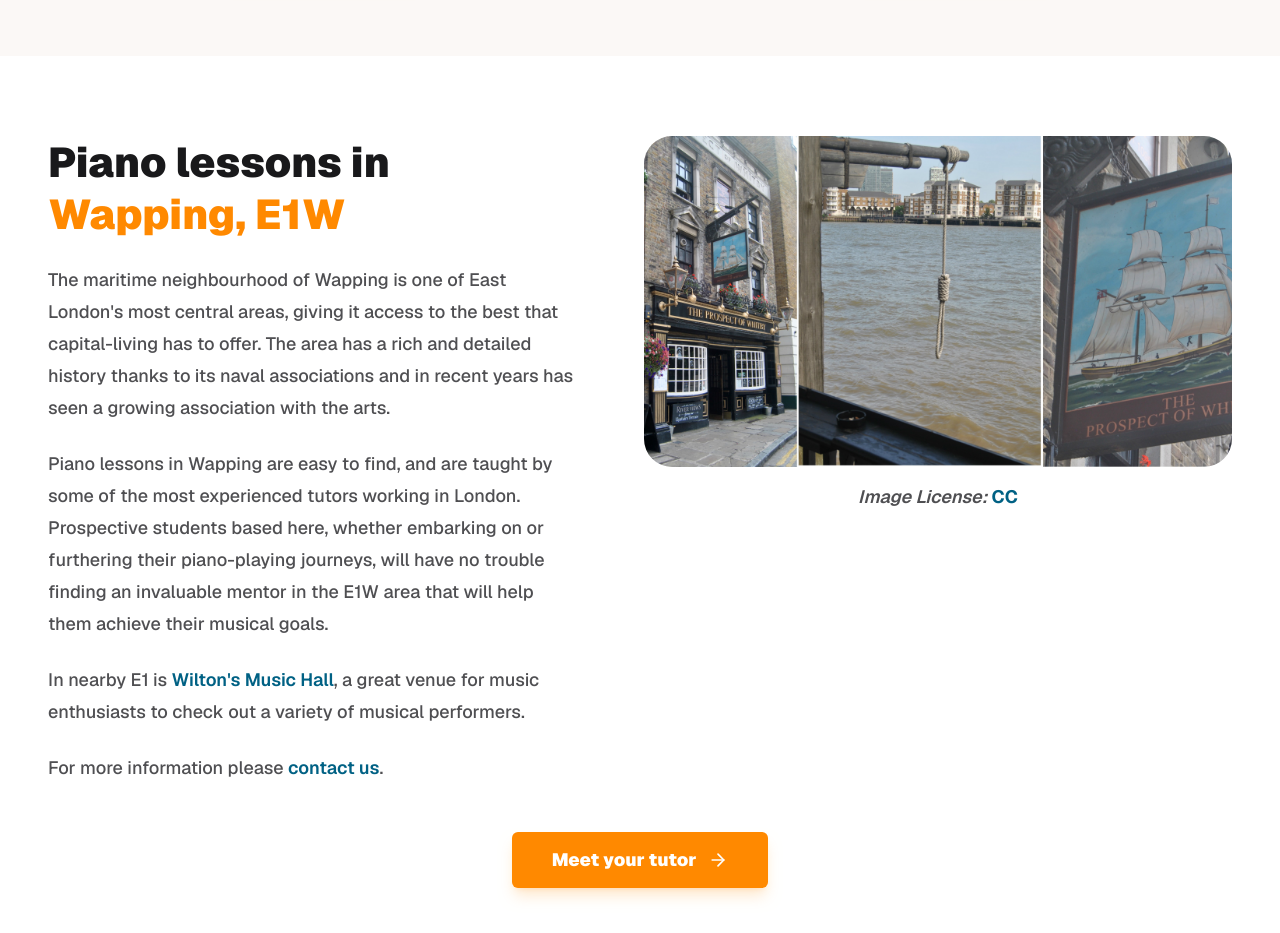
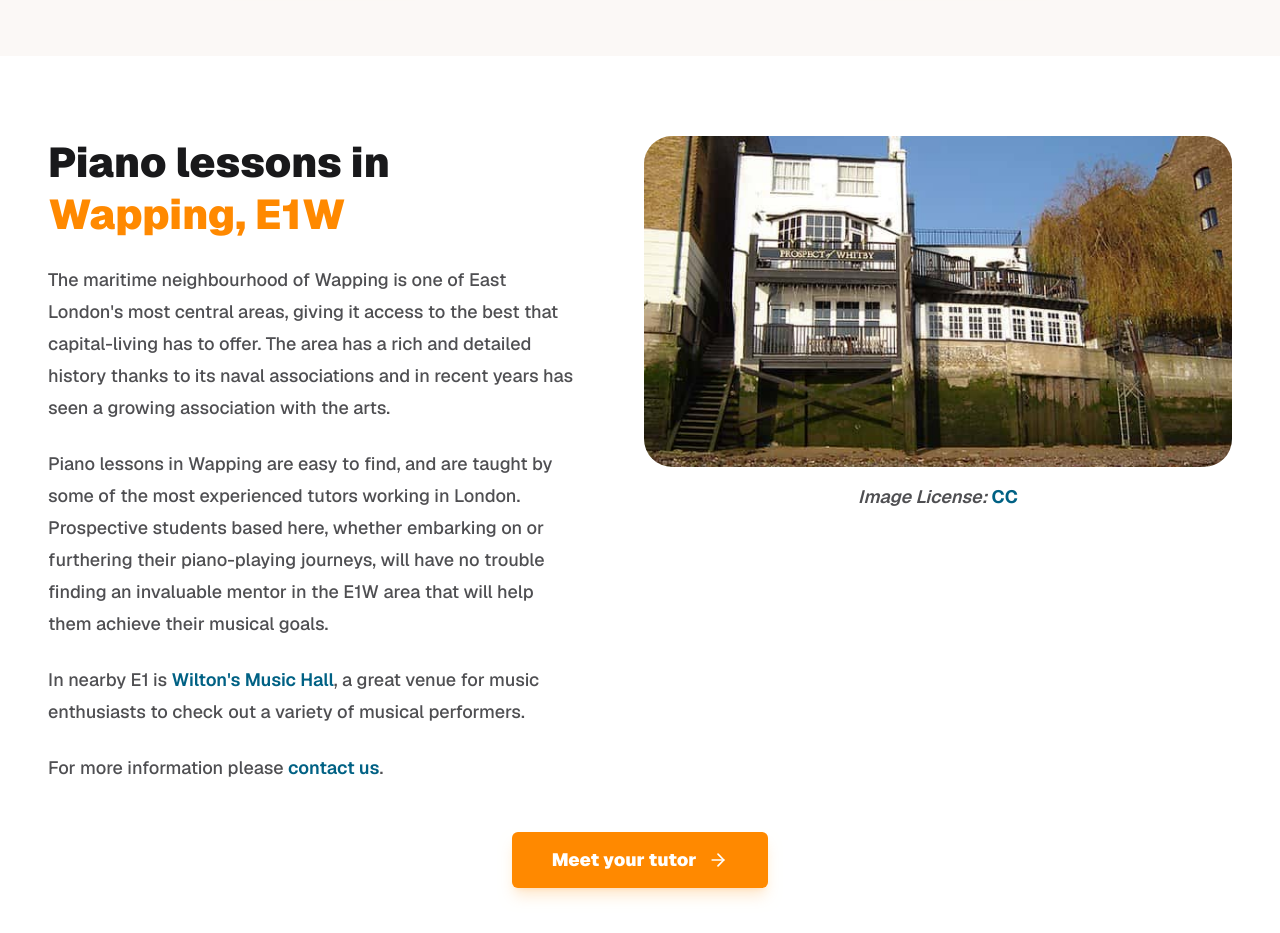
Before and after one commit to systemadmin-lab/muse_seo, a Next.js app: page / in a window 1280 px wide. Shown: the part 7220-8153 px from the top of the page. Built offline with nearby package versions, Linux system fonts and the light colour scheme.

Commit message:
Update Wapping location image

```diff
--- a/app/components/WappingLocation.tsx
+++ b/app/components/WappingLocation.tsx
@@ -70,7 +70,7 @@ export default function WappingLocation() {
           <figure>
             <div className="relative aspect-[16/9] overflow-hidden rounded-[1.5rem] bg-[#f2f2f2] sm:rounded-[1.75rem]">
               <Image
-                src="/locations/prospect-of-whitby.jpg"
+                src="/muse/wapping/635px-Wapping_prospect_of_whitby_1-min.jpg"
                 alt="The Prospect of Whitby in Wapping"
                 fill
                 sizes="(min-width: 1024px) 48vw, 100vw"
```
Also changed, not shown: public/muse/wapping/635px-Wapping_prospect_of_whitby_1-min.jpg (added).
